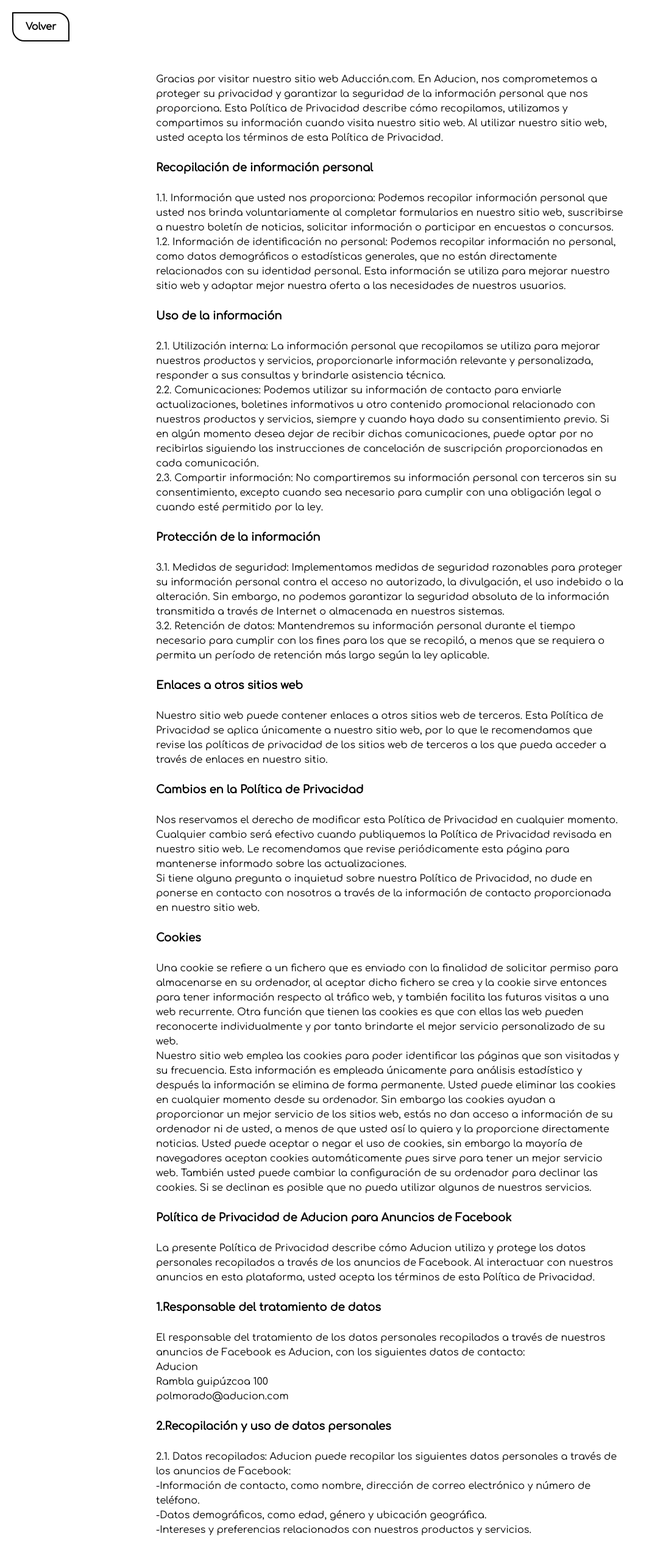
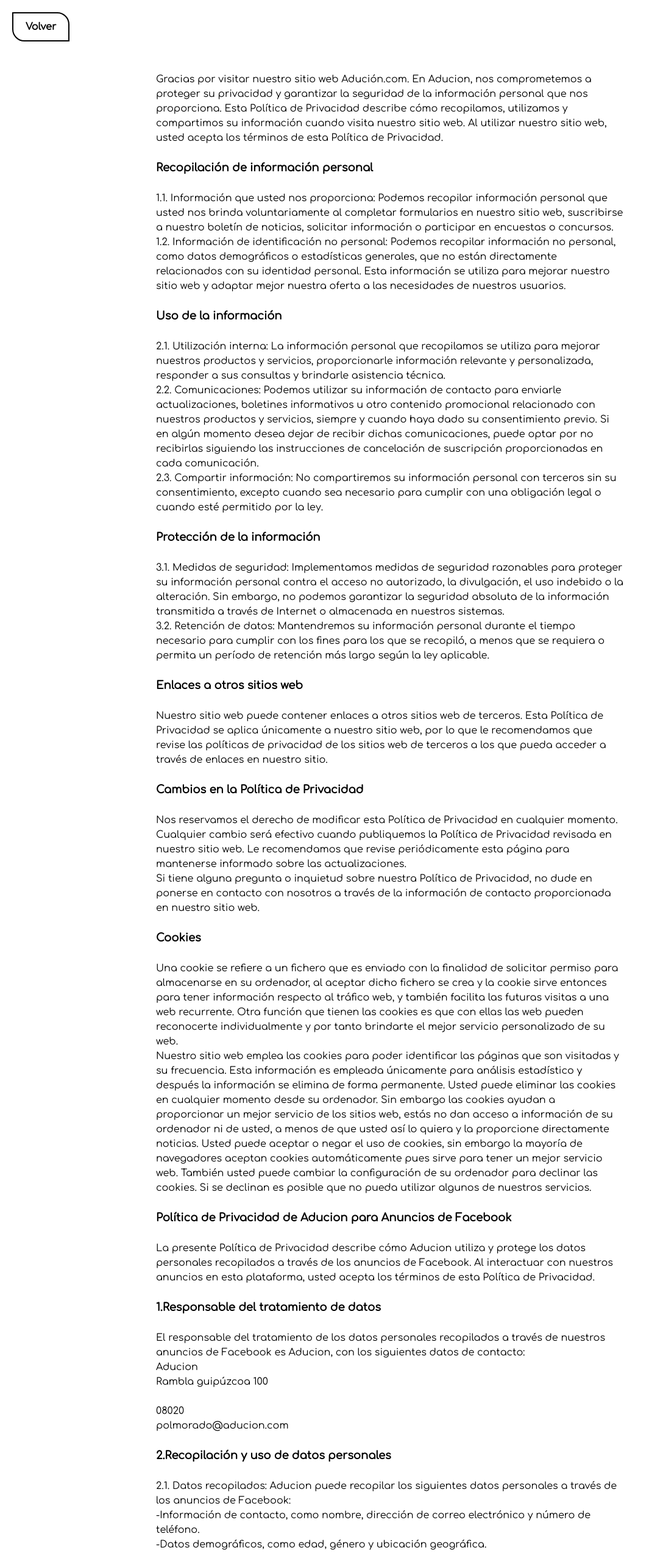
Before and after one commit to MarcMorado/aducion-final, a Next.js app: page /Privacy in a window 1280 px wide. Shown: the top 2547 px of the page at 61% size, without its empty margins (0-1065 px from the left). Built offline with nearby package versions, Linux system fonts and the light colour scheme.

Commit message:
Update Privacy.js

```diff
--- a/src/pages/Privacy.js
+++ b/src/pages/Privacy.js
@@ -10,7 +10,7 @@ const Privacy = () => {
       <div className="main-terms">
         <div className="terminos">
           <p>
-            Gracias por visitar nuestro sitio web Aducción.com. En Aducion, nos
+            Gracias por visitar nuestro sitio web Adución.com. En Aducion, nos
             comprometemos a proteger su privacidad y garantizar la seguridad de
             la información personal que nos proporciona. Esta Política de
             Privacidad describe cómo recopilamos, utilizamos y compartimos su
@@ -145,6 +145,9 @@ const Privacy = () => {
             <br />
             Rambla guipúzcoa 100
             <br />
+            <br />
+            08020
+            <br />
             polmorado@aducion.com
           </p>
           <br />
```
